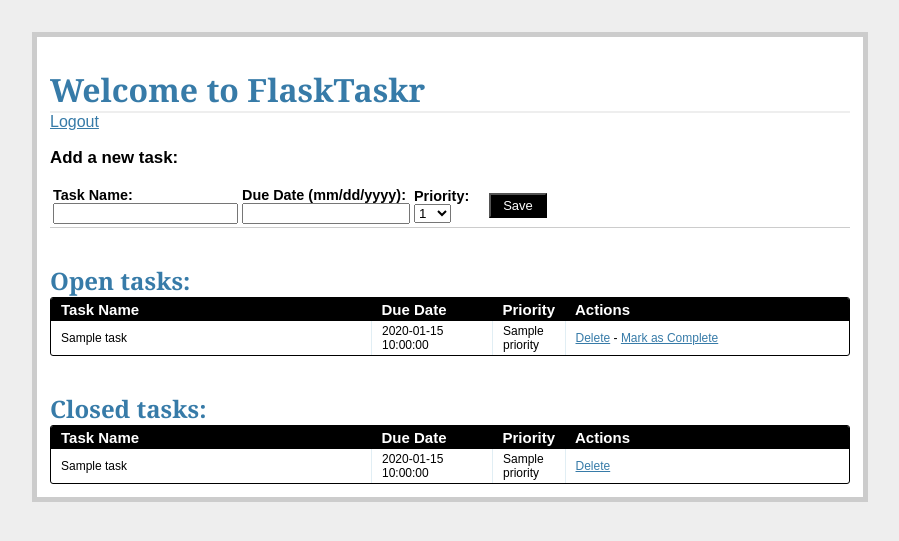
After one commit to Captain52hz/flasktaskr, a Flask app: template project/templates/tasks.html in a window 1280 px wide. The commit adds this page. Shown: the top 541 px of the page, without its empty margins (190-1089 px from the left). Run offline with Flask 2, Linux system fonts and the light colour scheme; the template is opened without the code that fills it: most values are stand-ins (such as "Sample title", 1, 10 or a date in 2020).

Commit message:
the end of part 1

```diff
--- a/project/db_create.py
+++ b/project/db_create.py
@@ -4,10 +4,10 @@ from _config import DATABASE_PATH
 with sqlite3.connect(DATABASE_PATH) as connection:
 	c = connection.cursor()
 	c.execute("""CREATE TABLE tasks(task_id INTEGER PRIMARY KEY AUTOINCREMENT,
-		    name TEXT NOT NULL, dur_date TEXT NOT NULL, priority INTEGER NOT NULL,
+		    name TEXT NOT NULL, due_date TEXT NOT NULL, priority INTEGER NOT NULL,
 		    status INTEGER NOT NULL)""")
 
-	c.execute('INSERT INTO tasks(name, dur_date, priority, status) VALUES \
+	c.execute('INSERT INTO tasks(name, due_date, priority, status) VALUES \
 		("Finish this tutorial", "03/25/2015", 10, 1)')
-	c.execute('INSERT INTO tasks(name, dur_date, priority, status) VALUES \
+	c.execute('INSERT INTO tasks(name, due_date, priority, status) VALUES \
 		("Finish Real Python Course 2", "03/25/2015", 10, 1)')
--- a/project/templates/_base.html
+++ b/project/templates/_base.html
@@ -12,7 +12,7 @@
 		{% endfor %}
 
 		{% if error %}
-			<div><strong>Error:</strong></div>
+			<div><strong>Error: </strong>{{ error }}</div>
 		{% endif %}
 
 		<br>
--- /dev/null
+++ b/project/templates/tasks.html
@@ -0,0 +1,99 @@
+{% extends "_base.html" %}
+{% block content %}
+
+<h1>Welcome to FlaskTaskr</h1>
+<a href="{{ url_for('logout') }}">Logout</a>
+<div class="add-task">
+  <h3>Add a new task:</h3>
+  <table>
+    <tr>
+      <form action="{{ url_for('new_task') }}" method="post">
+        <td>
+          <label>Task Name:</label>
+          <input name="name" type="text">
+        </td>
+        <td>
+          <label>Due Date (mm/dd/yyyy):</label>
+          <input name="due_date" type="text" style="width:160px;">
+        </td>
+        <td>
+          <label>Priority:</label>
+          <select name="priority" width="100px">
+            <option value="1">1</option>
+            <option value="2">2</option>
+            <option value="3">3</option>
+            <option value="4">4</option>
+            <option value="5">5</option>
+            <option value="6">6</option>
+            <option value="7">7</option>
+            <option value="8">8</option>
+            <option value="9">9</option>
+            <option value="10">10</option>
+          </select>
+        </td>
+        <td>
+          &nbsp;
+          &nbsp;
+          <input class="button" type="submit" value="Save">
+        </td>
+      </form>
+    </tr>
+  </table>
+</div>
+<div class="entries">
+  <br>
+  <br>
+  <h2>Open tasks:</h2>
+  <div class="datagrid">
+    <table>
+      <thead>
+        <tr>
+          <th width="300px"><strong>Task Name</strong></th>
+          <th width="100px"><strong>Due Date</strong></th>
+          <th width="50px"><strong>Priority</strong></th>
+          <th><strong>Actions</strong></th>
+        </tr>
+      </thead>
+      {% for task in open_tasks %}
+        <tr>
+          <td width="300px">{{ task.name }}</td>
+          <td width="100px">{{ task.due_date }}</td>
+          <td width="50px">{{ task.priority }}</td>
+          <td>
+            <a href="{{ url_for('delete_entry', task_id = task.task_id) }}">Delete</a>  -
+            <a href="{{ url_for('complete', task_id = task.task_id) }}">Mark as Complete</a>
+          </td>
+        </tr>
+      {% endfor %}
+    </table>
+  </div>
+  <br>
+  <br>
+</div>
+<div class="entries">
+  <h2>Closed tasks:</h2>
+  <div class="datagrid">
+    <table>
+      <thead>
+      <tr>
+        <th width="300px"><strong>Task Name</strong></th>
+        <th width="100px"><strong>Due Date</strong></th>
+        <th width="50px"><strong>Priority</strong></th>
+        <th><strong>Actions</strong></th>
+        </tr>
+      </thead>
+      {% for task in closed_tasks %}
+        <tr>
+          <td width="300px">{{ task.name }}</td>
+          <td width="100px">{{ task.due_date }}</td>
+          <td width="50px">{{ task.priority }}</td>
+        <td>
+          <a href="{{ url_for('delete_entry', task_id = task.task_id) }}">Delete</a>
+        </td>
+        </tr>
+      {% endfor %}
+    </table>
+  </div>
+</div>
+
+{% endblock %}
--- a/requirements.txt
+++ b/requirements.txt
@@ -1,6 +1,8 @@
 Click==7.0
 Flask==0.11.1
+Flask-WTF==0.12
 itsdangerous==1.1.0
 Jinja2==2.10
 MarkupSafe==1.1.1
 Werkzeug==0.15.2
+WTForms==2.2.1
```
Also changed, not shown: project/forms.py (added, +21 -0 lines), project/views.py (+67 -2 lines), project/flasktaskr.db.
